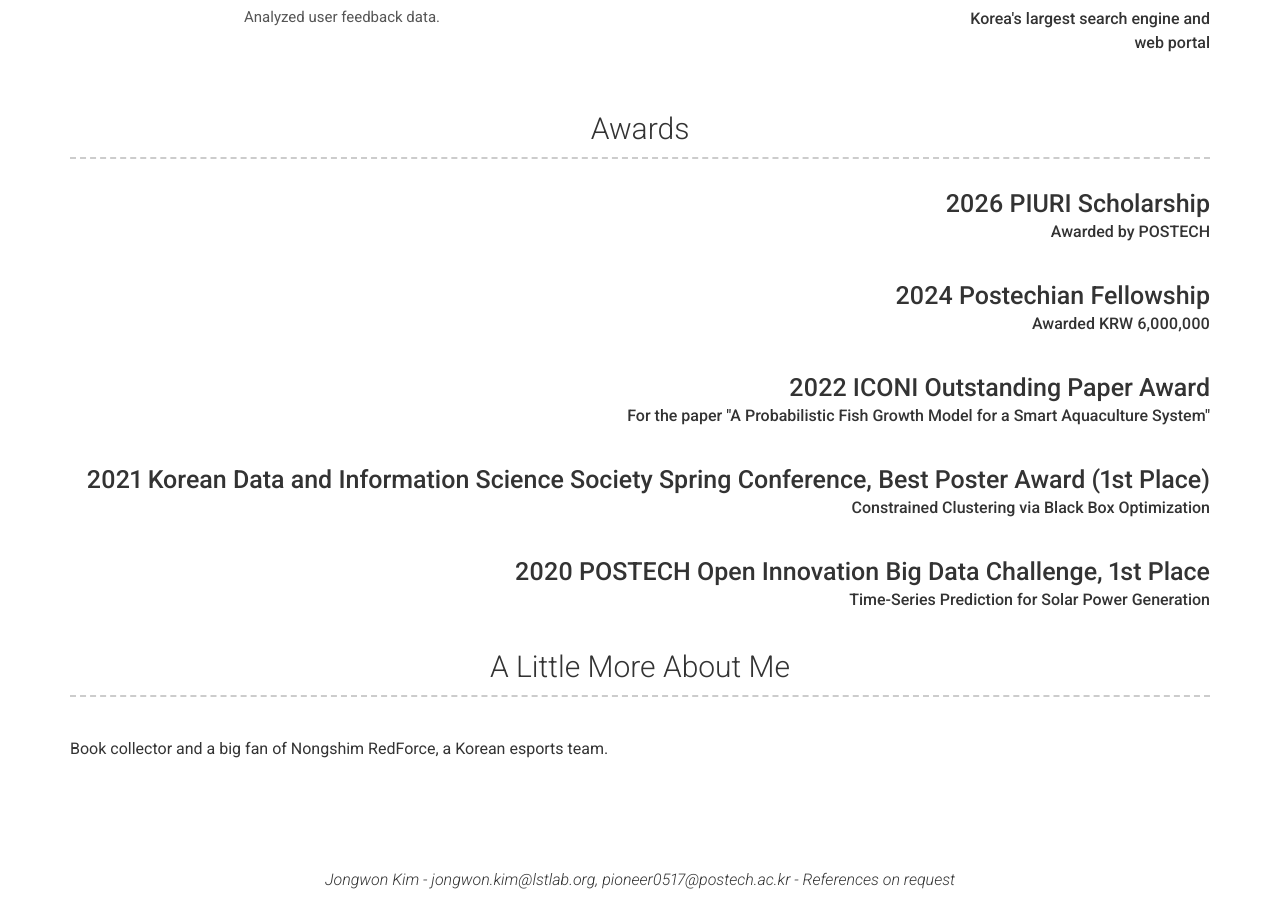
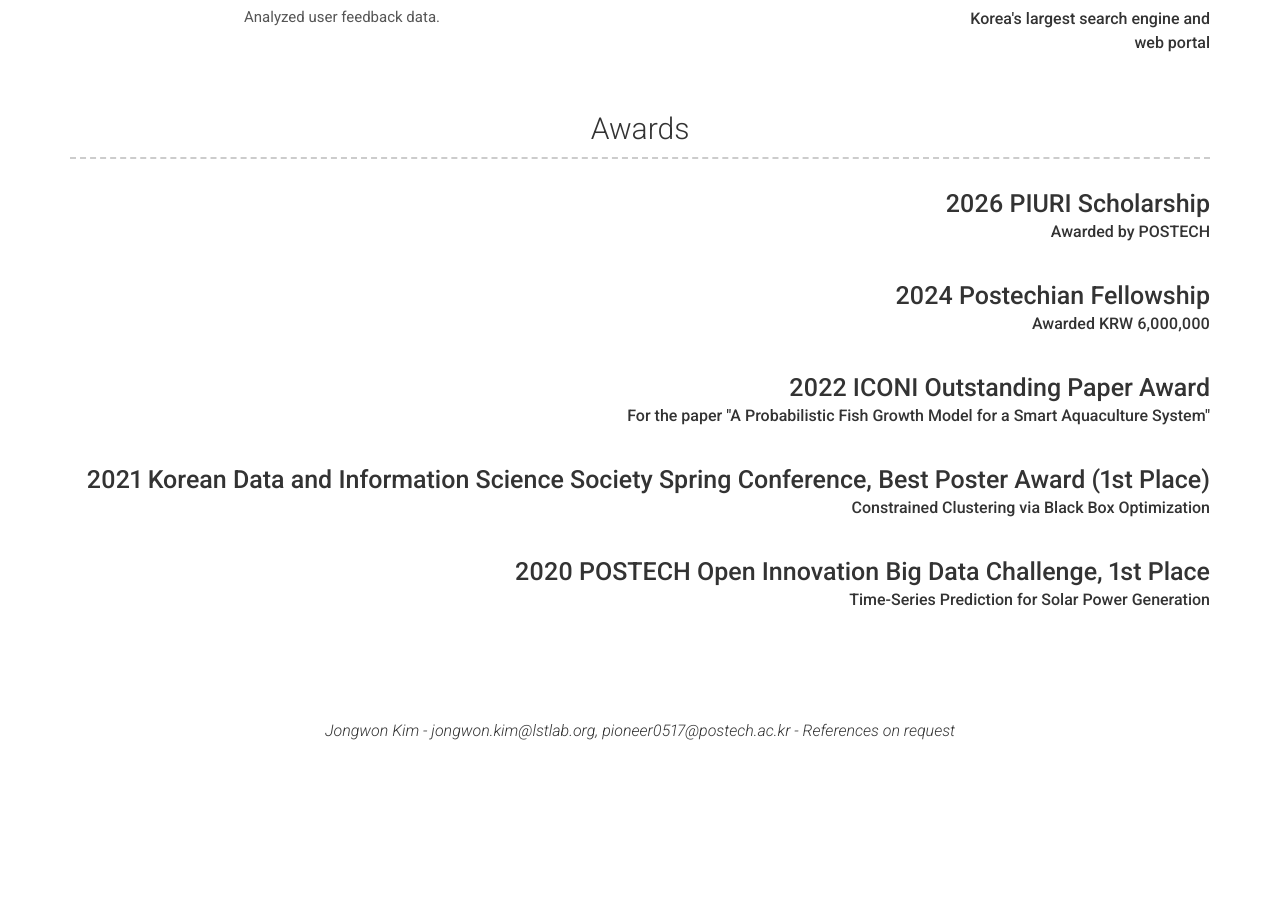
Before and after one commit to jongwonKim-1997/CV, a Jekyll site: the page built from index.md, in a window 1280 px wide and 900 px high, scrolled down 3921 px. Built offline with Jekyll 4.4.1, drawn with Linux system fonts in a browser that asks for light colours; nearby versions of some CDN libraries; after the commit the page ends 4671 px from its top, so only the background shows below that.

Commit message:
Update _config.yml

```diff
--- a/_config.yml
+++ b/_config.yml
@@ -243,10 +243,7 @@ content:
       - layout: top-right
         title: 2020 POSTECH Open Innovation Big Data Challenge, 1st Place
         sub_title: "Time-Series Prediction for Solar Power Generation"
-  - title: A Little More About Me
-    layout: text
-    content: |
-      Book collector and a big fan of Nongshim RedForce, a Korean esports team.
+
 
 # Footer
 footer_show_references: true
```
